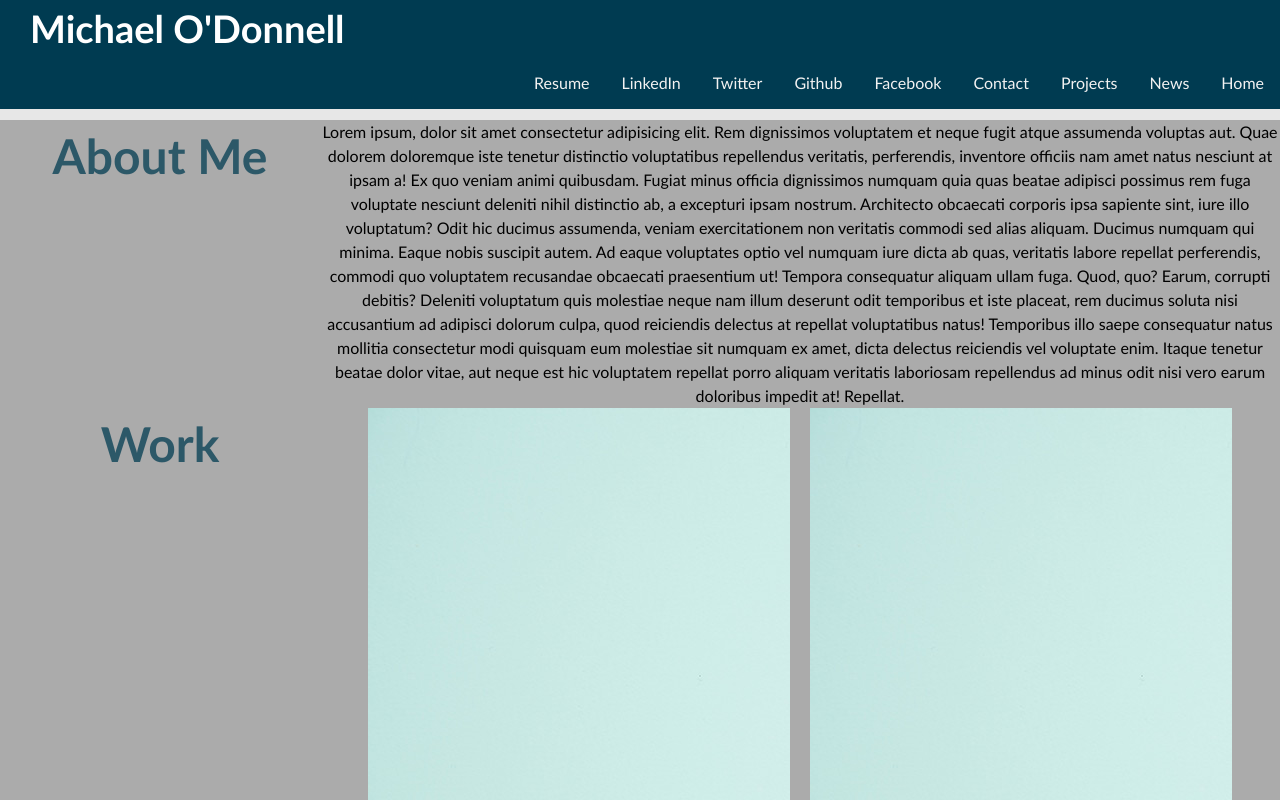
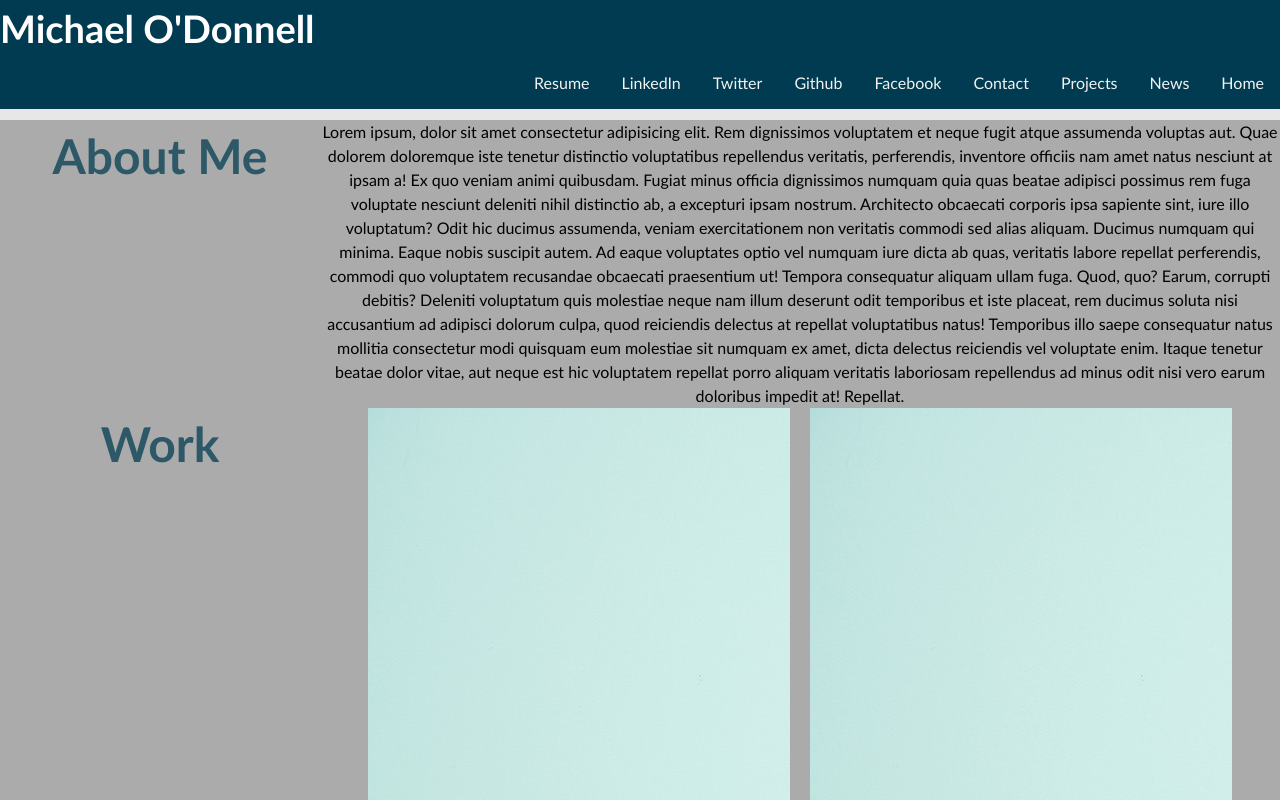
Before and after one commit to MRMODonnell/MODBootCampC2, a plain HTML site: page index.html in a window 1280 px wide. Shown: the top 800 px of the page. Drawn offline with Linux system fonts and the light colour scheme.

Commit message:
added bracket

```diff
--- a/css/style.css
+++ b/css/style.css
@@ -14,8 +14,7 @@ body {
 }
 
 header h1 {font-size: 38px;
-color: white;
-margin-left: 30px;}
+color: white}
 
 
 
```
